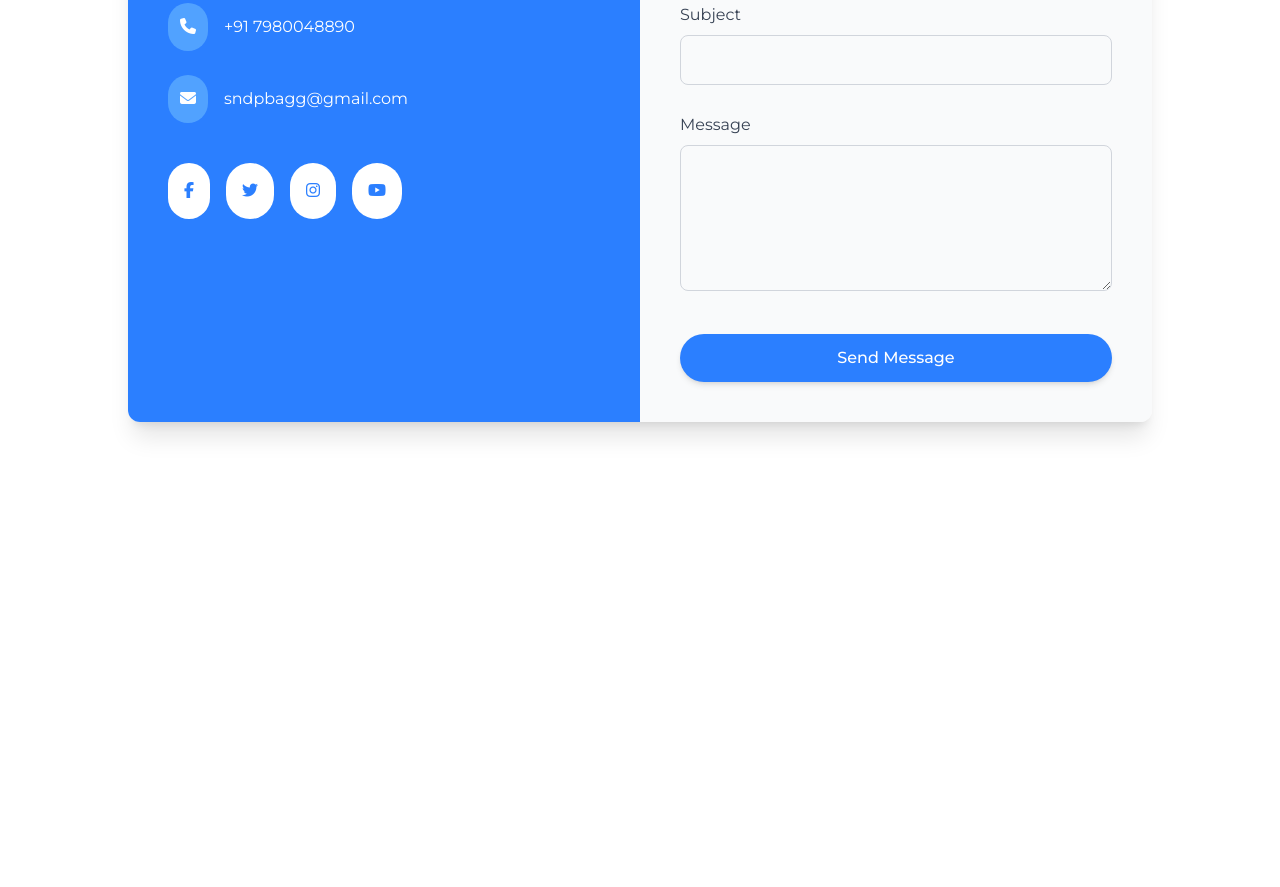
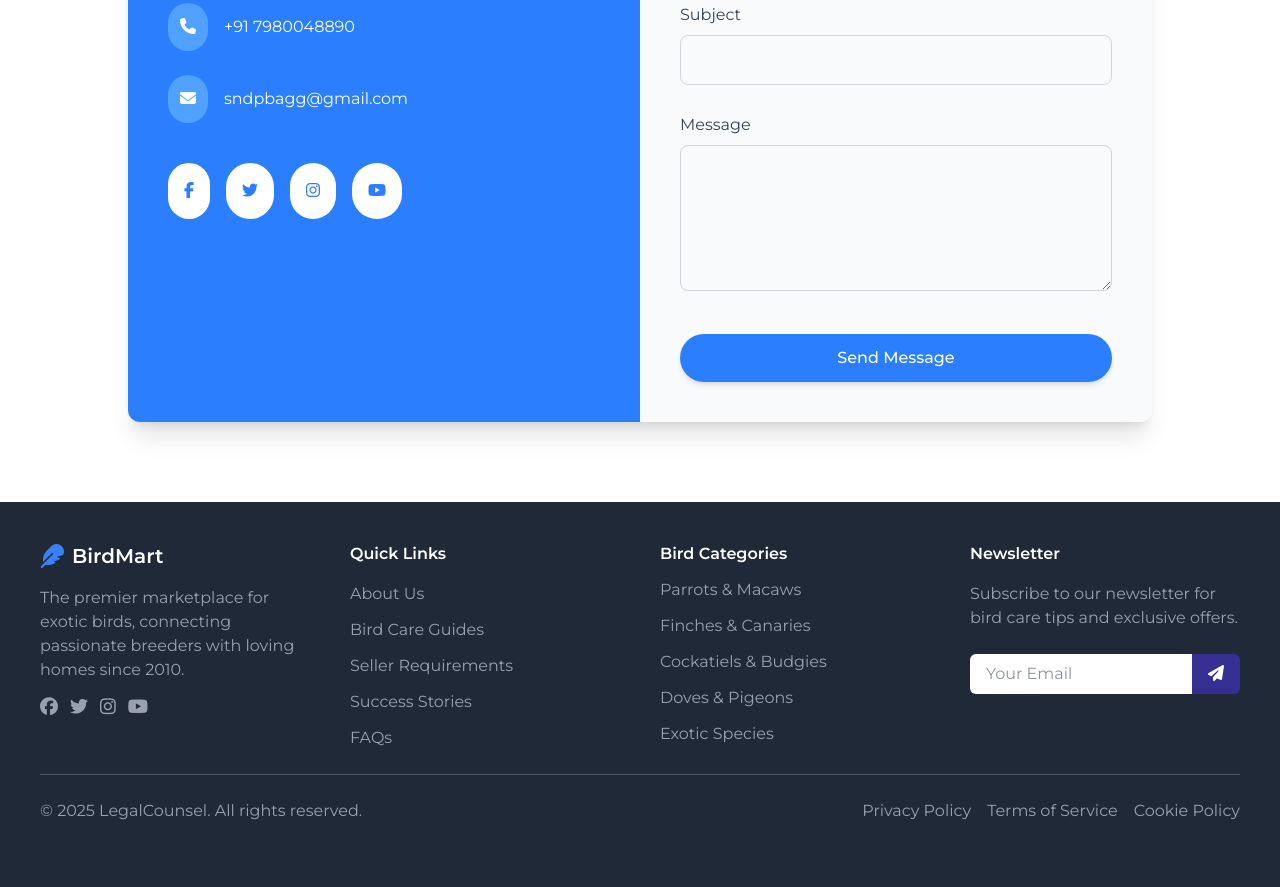
Before and after one commit to rafikakhatun/Bird-Mart-webpage, a plain HTML site: page index.html in a window 1280 px wide. Shown: the part 3413-4300 px from the top of the page. Before the commit the page ends 3915 px from the top, so only its background shows below. Drawn offline with nearby package versions, Linux system fonts and the light colour scheme.

Commit message:
complete BirtMar project with reponsive layout

```diff
--- a/index.html
+++ b/index.html
@@ -404,7 +404,8 @@
                 <div class="flex flex-col md:flex-row rounded-xl overflow-hidden shadow-xl">
                     <div class=" md:w-1/2 bg-blue-500 text-white p-10 ">
                         <h2 class="text-3xl font-bold mb-6">Get In Touch</h2>
-                <p class="mb-8">Have questions about our birds or services? We're here to help! Fill out the form and we'll get back to you shortly.</p>
+                        <p class="mb-8">Have questions about our birds or services? We're here to help! Fill out the
+                            form and we'll get back to you shortly.</p>
 
                         <div class="mb-6 flex items-center">
                             <div class="bg-blue-400 p-3 rounded-full mr-4">
@@ -447,25 +448,30 @@
                         <form class="space-y-5">
                             <div class="mt-4">
                                 <label class=" text-gray-700 " for="name">Your Name</label>
-                    <input type="text"  class="w-full mt-2 px-4 py-3 rounded-lg border border-gray-300 focus:border-blue-500 focus:outline-none">
+                                <input type="text"
+                                    class="w-full mt-2 px-4 py-3 rounded-lg border border-gray-300 focus:border-blue-500 focus:outline-none">
                             </div>
 
                             <div class="mt-7">
                                 <label class=" text-gray-700 " for="email">Email Address</label>
-                    <input type="email"  class="w-full mt-2 px-4 py-3 rounded-lg border border-gray-300 focus:border-blue-500 focus:outline-none">
+                                <input type="email"
+                                    class="w-full mt-2 px-4 py-3 rounded-lg border border-gray-300 focus:border-blue-500 focus:outline-none">
                             </div>
 
                             <div class="mt-7">
                                 <label class=" text-gray-700 " for="subject">Subject</label>
-                    <input type="text"  class="w-full mt-2 px-4 py-3 rounded-lg border border-gray-300 focus:border-blue-500 focus:outline-none">
+                                <input type="text"
+                                    class="w-full mt-2 px-4 py-3 rounded-lg border border-gray-300 focus:border-blue-500 focus:outline-none">
                             </div>
 
                             <div class="mt-7">
                                 <label class=" text-gray-700 " for="message">Message</label>
-                    <textarea  rows="5" class="w-full mt-2 px-4 py-3 rounded-lg border border-gray-300 focus:border-blue-500 focus:outline-none"></textarea>
+                                <textarea rows="5"
+                                    class="w-full mt-2 px-4 py-3 rounded-lg border border-gray-300 focus:border-blue-500 focus:outline-none"></textarea>
                             </div>
 
-                  <button type="submit" class="bg-blue-500 mt-4 hover:bg-blue-600 text-white px-6 py-3 rounded-full font-medium transition shadow-md w-full">
+                            <button type="submit"
+                                class="bg-blue-500 mt-4 hover:bg-blue-600 text-white px-6 py-3 rounded-full font-medium transition shadow-md w-full">
                                 Send Message
                             </button>
                         </form>
@@ -477,6 +483,82 @@
 
 
     <!--End Get In Touch section -->
+
+    <!--start footer section-->
+    <footer class="w-full bg-[#1F2937] py-10 px-10 text-white ">
+        <div class="grid grid-cols-1 md:grid-cold-2 lg:grid-cols-4 gap-10">
+            <div class="flex flex-col space-y-4">
+                <div class="space-x-2 flex  items-center ">
+                    <i class="fa-solid fa-feather text-[#3B81F6] text-2xl "></i>
+                    <span class="text-white text-xl font-semibold mb-">BirdMart</span>
+                </div>
+                <p class="text-gray-400 text-md">The premier marketplace for exotic birds, connecting passionate
+                    breeders with loving homes since 2010.
+
+                </p>
+                <!--social link-->
+                <div class="flex flex-row gap-3 text-lg ">
+                    <i class="fa-brands fa-facebook text-gray-400 hover:text-white"></i>
+                    <i class="fa-brands fa-twitter text-gray-400 hover:text-white"></i>
+                    <i class="fa-brands fa-instagram text-gray-400 hover:text-white"></i>
+                    <i class="fab fa-youtube  text-gray-400 hover:text-white"></i>
+
+                </div>
+            </div>
+
+            <!--Queck Links-->
+            <div class="flex flex-col text-gray-300 space-y-2">
+                <h1 class="text-white font-semibold font-lg ">Quick Links</h1>
+                <ul class=" space-y-3 mt-2">
+                    <li class="text-gray-400"><a href="#">About Us</a></li>
+                    <li class="text-gray-400"><a href="#">Bird Care Guides</a></li>
+                    <li class="text-gray-400"><a href="#">Seller Requirements</a></li>
+                    <li class="text-gray-400"><a href="#">Success Stories</a></li>
+                    <li class="text-gray-400"><a href="#">FAQs</a></li>
+                </ul>
+            </div>
+
+            <!--Practice Areas-->
+            <div class="flex flex-col text-gray-300">
+                <h1 class="text-white font-semibold font-lg ">Bird Categories</h1>
+                <ul class="space-y-3 mt-3">
+                    <li class="text-gray-400"><a href="#">Parrots & Macaws</a></li>
+                    <li class="text-gray-400"><a href="#">Finches & Canaries</a></li>
+                    <li class="text-gray-400"><a href="#">Cockatiels & Budgies</a></li>
+                    <li class="text-gray-400"><a href="#">Doves & Pigeons</a></li>
+                    <li class="text-gray-400"><a href="#">Exotic Species</a></li>
+                </ul>
+
+            </div>
+
+            <!--newslatter-->
+            <div class="flex flex-col text-gray-300 space-y-4">
+                <h1 class="text-white font-semibold font-lg">Newsletter</h1>
+                <p class="text-gray-400">Subscribe to our newsletter for bird care tips and exclusive offers.</p>
+                <div class="flex mt-2">
+                    <input type="email" placeholder="Your Email"
+                        class="px-4 py-2 w-full rounded-l-md bg-white focus:outline-none text-gray-800">
+                    <button type="submit" class=" teat-gray-400 px-4 py-2 rounded-r-md  bg-[#342F91]">
+                        <i class="fas fa-paper-plane text-white"></i>
+                    </button>
+                </div>
+            </div>
+        </div>
+        <!--© 2025 LegalCounsel. All rights reserved.-->
+        <div class=" flex justify-between items-center py-6 border-t border-[#4B5563] mt-6 text-gray-300 ">
+            <p class="text-gray-400">© 2025 LegalCounsel. All rights reserved.</p>
+            <div class="flex text-gray-400 space-x-4">
+                <a class="text-gray-400 hover:text-white" href="#">Privacy Policy
+                </a>
+                <a class="text-gray-400 hover:text-white" href="#">Terms of Service</a>
+                <a class="text-gray-400 hover:text-white" href="#">Cookie Policy</a>
+            </div>
+        </div>
+    </footer>
+
+    <!--end footer section-->
+
+
 
 
 
```
Lines whose indentation alone changed are shown as unchanged.
